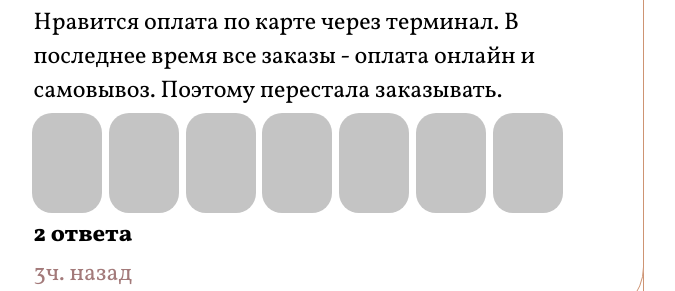
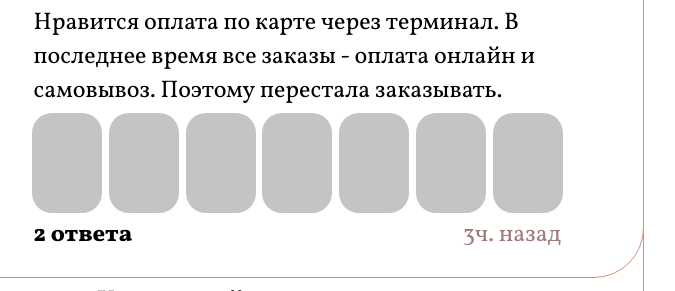
Before and after one commit to Sof7ik/sweet-world.ru, a PHP site: page /src/otzivy/ in a window 1280 px wide. Shown: the part 1817-2108 px from the top of the page, without its empty margins (124-799 px from the left). Run offline with PHP 8.4, Linux system fonts and the light colour scheme.

Commit message:
fixed grammar errors

```diff
--- a/src/otzivy/index.php
+++ b/src/otzivy/index.php
@@ -151,7 +151,7 @@
 					<li class="reviews__item"><img src="" class="reviews__image" alt=""></li>
 					<li class="reviews__item"><img src="" class="reviews__image" alt=""></li>
 				</ul>
-				<div class="rewiews__bottom">
+				<div class="reviews__bottom">
 					<p class="reviews__text reviews__text--bold">
 						2 ответа
 					</p>
@@ -195,7 +195,7 @@
 					<li class="reviews__item"><img src="" class="reviews__image" alt=""></li>
 					<li class="reviews__item"><img src="" class="reviews__image" alt=""></li>
 				</ul>
-				<div class="rewiews__bottom">
+				<div class="reviews__bottom">
 					<p class="reviews__text reviews__text--bold">
 						2 ответа
 					</p>
@@ -268,7 +268,7 @@
 					<li class="reviews__item"><img src="" class="reviews__image" alt=""></li>
 					<li class="reviews__item"><img src="" class="reviews__image" alt=""></li>
 				</ul>
-				<div class="rewiews__bottom">
+				<div class="reviews__bottom">
 					<p class="reviews__text reviews__text--bold">
 						2 ответа
 					</p>
```
